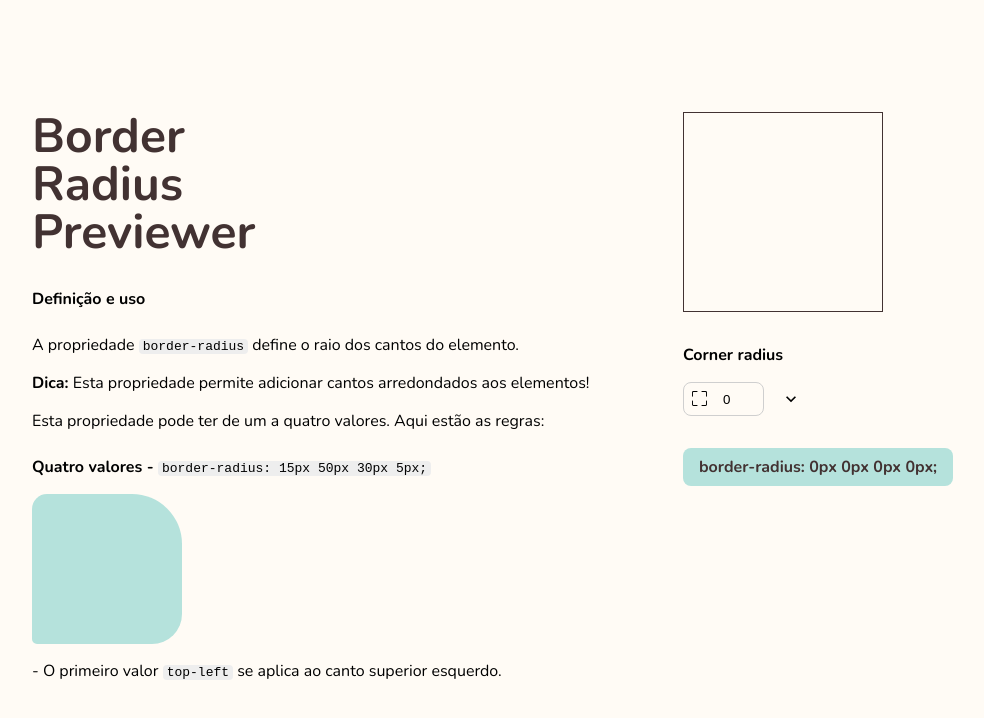
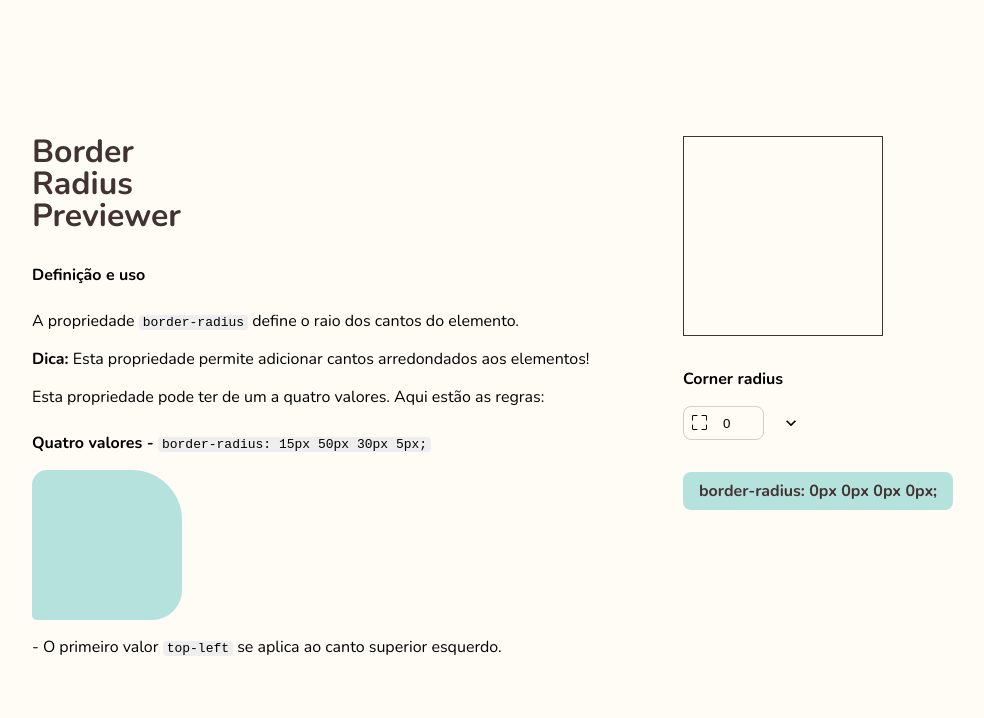
Before and after one commit to erikalbuquerque/border_radius_previewer, a React (Vite) app: page / in a window 1280 px wide. Shown: the top 718 px of the page, without its empty margins (109-1093 px from the left). Built offline with nearby package versions, Linux system fonts and the light colour scheme.

Commit message:
fix: resize logo

```diff
--- a/src/components/Logo/styles.ts
+++ b/src/components/Logo/styles.ts
@@ -2,8 +2,8 @@ import styled from "styled-components";
 
 export const Container = styled.div({
   h1: {
-    fontSize: "3rem",
-    lineHeight: "3rem",
+    fontSize: "2rem",
+    lineHeight: "2rem",
     color: "var(--brown-700)",
   },
 });
```
